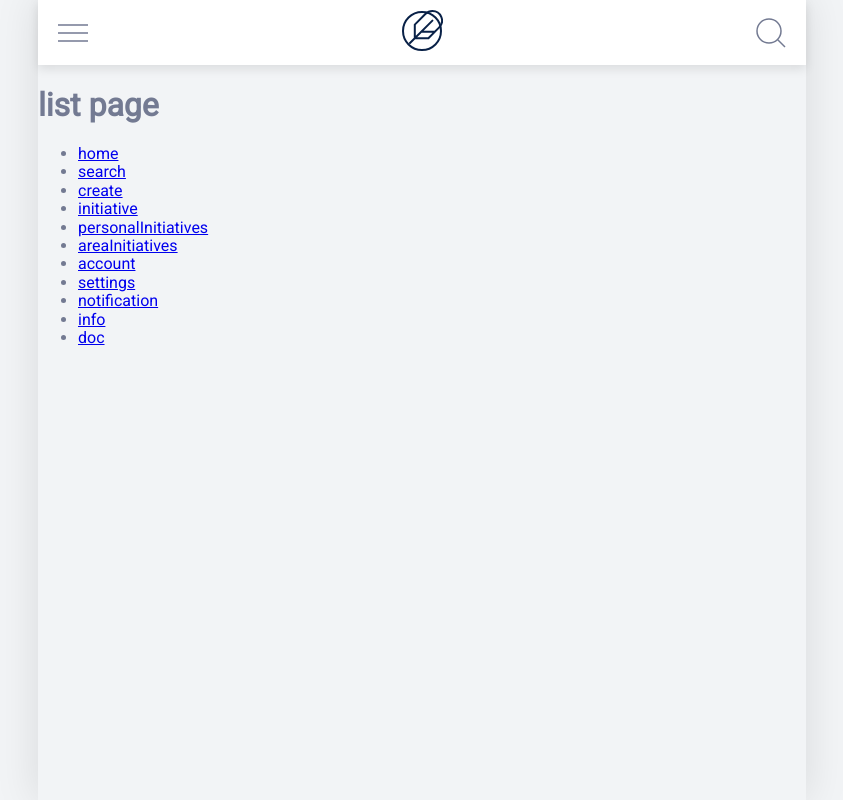
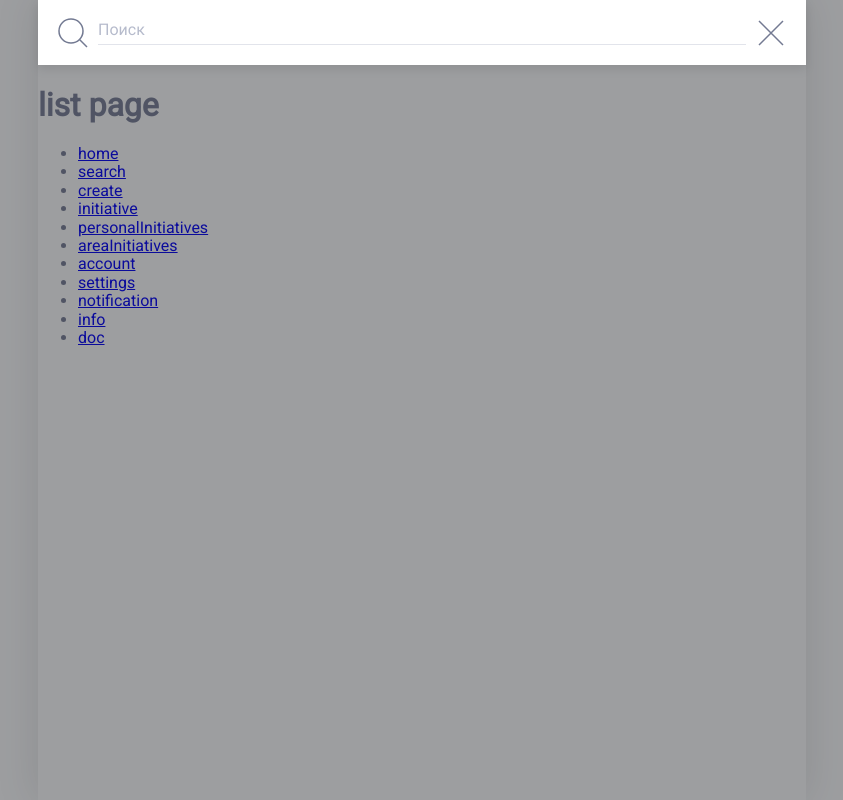
Before and after one commit to TsAnastasia/hackathon-civic-initiatives, a React app: page / in a window 1280 px wide. Shown: the whole page, without its empty margins (218-1061 px from the left). Built offline with nearby package versions, Linux system fonts and the light colour scheme.

Commit message:
style header search panel

```diff
--- a/src/components/AppHeader/search/AppHeaderSearch.tsx
+++ b/src/components/AppHeader/search/AppHeaderSearch.tsx
@@ -1,11 +1,14 @@
 import cl from "classnames";
 import React, { useState } from "react";
+import { useNavigate } from "react-router-dom";
+import { goToPage } from "../../../utils/routes";
 import IconButton from "../../UI/buttons/IconButton/IconButton";
 import styles from "./appHeaderSearch.module.scss";
 
 const AppHeaderSearch = () => {
-  const [isOpen, setIsOpen] = useState(false);
+  const [isOpen, setIsOpen] = useState(true);
   const [search, setSearch] = useState("");
+  const navigate = useNavigate();
 
   const handleOpen = () => {
     setIsOpen(true);
@@ -21,7 +24,10 @@ const AppHeaderSearch = () => {
 
   const handleSubmit = (event: React.FormEvent<HTMLFormElement>) => {
     event.preventDefault();
-    console.log(event.target);
+    if (!search) return;
+    setIsOpen(false);
+    setSearch("");
+    navigate(goToPage.search);
   };
 
   return (
@@ -33,14 +39,20 @@ const AppHeaderSearch = () => {
           onClick={handleClose}
           aria-hidden="true"
         />
-        <form className={styles.panel} onSubmit={handleSubmit}>
+        <form
+          className={cl(styles.panel, isOpen && styles.panel_open)}
+          onSubmit={handleSubmit}
+        >
           <IconButton className={styles.button} type="submit" />
-          <label>
+          <label className={styles.field}>
             <input
+              className={styles.input}
               type="text"
               name="search"
               value={search}
               onChange={handleChange}
+              placeholder="Поиск"
+              autoComplete="off"
             />
           </label>
           <IconButton className={styles.close} onClick={handleClose} />
--- a/src/components/AppHeader/search/appHeaderSearch.module.scss
+++ b/src/components/AppHeader/search/appHeaderSearch.module.scss
@@ -9,21 +9,7 @@
 .search {
   visibility: hidden;
   opacity: 0;
-  // padding: 10px 20px;
-  // height: 100%;
-  // width: 70px;
-  // box-sizing: border-box;
-
-  // display: flex;
-  // justify-content: space-between;
-  // align-items: center;
-
-  // position: absolute;
-  // right: 0;
-  // top: 0;
-  // z-index: 1;
   transition: all 0.5s ease-in-out;
-  // background-color: #ffffff;
 }
 
 .search_open {
@@ -44,15 +30,55 @@
 }
 
 .panel {
+  padding: 10px 20px;
+
   width: 100%;
+  // max-width: 100%;
   min-height: 100%;
+  box-sizing: border-box;
 
   background-color: #ffffff;
 
   display: flex;
   justify-content: stretch;
+  align-items: center;
 
   position: absolute;
   top: 0;
   right: 0;
+
+  transition: all 0.5s ease-in-out;
+  transform: scale(0, 1);
+  transform-origin: center right;
 }
+
+.panel_open {
+  transform: scale(1);
+}
+
+.field {
+  margin: 0 10px;
+  flex: 1;
+
+  .input {
+    padding: 0 0 4px;
+    width: 100%;
+    box-sizing: border-box;
+
+    font-family: "Roboto";
+    font-style: normal;
+    font-weight: 400;
+    font-size: 16px;
+    line-height: 20px;
+
+    outline: 0;
+    border: 0;
+    border-bottom: 1px solid #e2e4eb;
+    border-radius: 0;
+    background: transparent;
+
+    &::placeholder {
+      color: #b6bbcc;
+    }
+  }
+}
--- a/src/components/AppHeader/search/appHeaderSearch.module.scss.d.ts
+++ b/src/components/AppHeader/search/appHeaderSearch.module.scss.d.ts
@@ -3,7 +3,10 @@ declare namespace AppHeaderSearchModuleScssNamespace {
     blackout: string;
     button: string;
     close: string;
+    field: string;
+    input: string;
     panel: string;
+    panel_open: string;
     search: string;
     search_open: string;
   }
```
